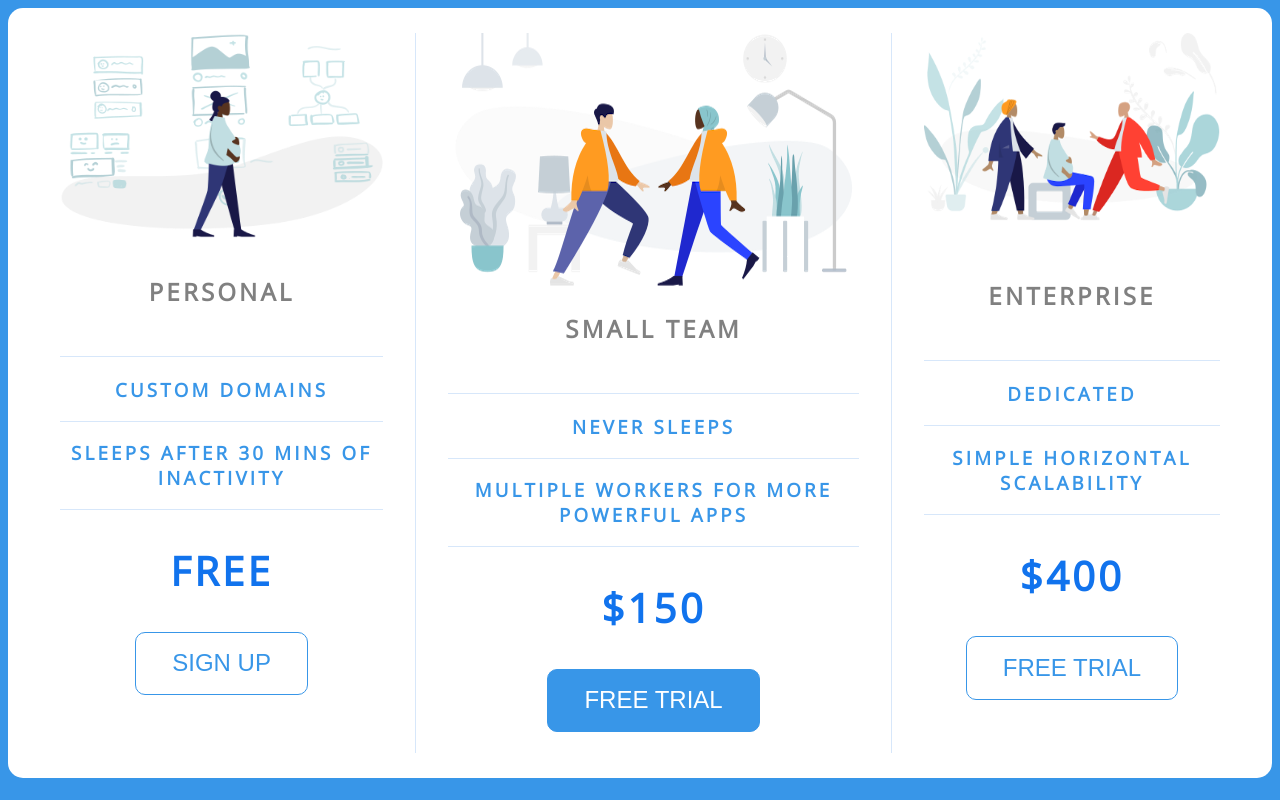
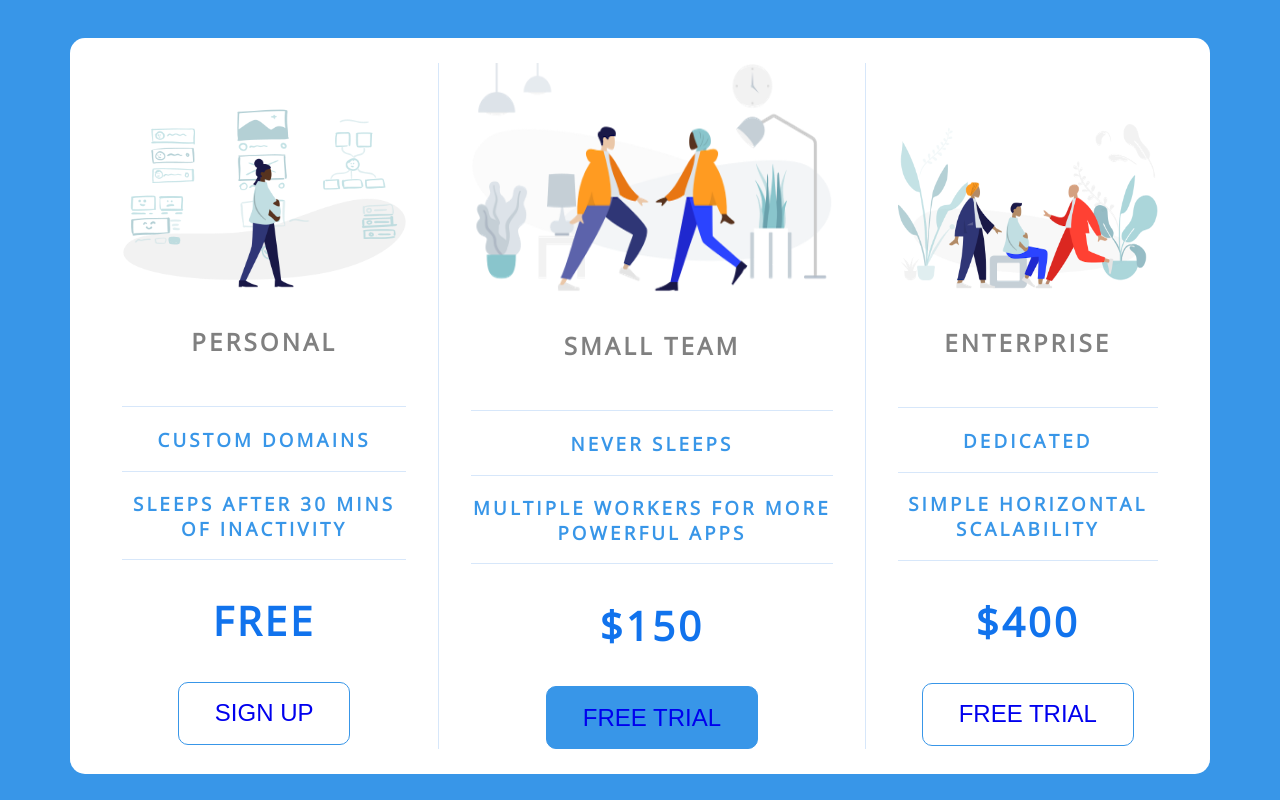
Before and after one commit to Coding-Club-NIT-Meghalaya/WebDevelopersTasks, a plain HTML site: page Task2/prashantkumarved_task2/task2.html in a window 1280 px wide. Drawn offline with nearby package versions, Linux system fonts and the light colour scheme.

Commit message:
all modifications done.

```diff
--- a/Task2/prashantkumarved_task2/task2.css
+++ b/Task2/prashantkumarved_task2/task2.css
@@ -1,3 +1,4 @@
+
 html{
     margin:0;
     padding:0;
@@ -8,20 +9,18 @@ body{
     justify-content: center;
     align-items: center;
 
-
-
 }
 
 .outer-box{
     width: 100%;
-    min-height: 90vh;
-   max-width: 1400px;
-
+    min-height: 80vh;
+   max-width: 1100px;
     background-color: white;
     border-radius:15px;
     display:flex;
     text-transform: uppercase;
     justify-content: space-around;
+   margin-top:30px;
     font-family: 'Open Sans', sans-serif;
     text-align:center;
     padding:25px 20px;
@@ -34,9 +33,16 @@ section{
     padding-left:2em;
     padding-right:2em;
     border-right:.004em solid#d7e7fa;
+
 }
 section img{
     max-width: 100%;
+}
+.image1{
+    padding-top:2.8em;
+}
+.image3{
+    padding-top:3.8em;
 }
 
 h2{
@@ -45,10 +51,8 @@ h2{
     padding-bottom:2em;
     border-bottom: .004em solid#d7e7fa;
 }
-.headache{
-    padding-top:.01em;
-}
-.kidneyache{
+
+.h2.enterprise{
     padding-top:1.4em;
 }
 h3{
@@ -61,16 +65,32 @@ h1{
     color: #1173ed;
 }
 button{
+    text-decoration:none;
+    transition: 50ms all;
     background-color:white;
     color:#3896e8;
     padding: .7em 1.5em;
     font-size:1.5em;
     border:1px solid #3896e8;
     border-radius:10px;
+
+}
+.button{
+    text-decoration:none;
+}
+button:hover{
+background-color:#3896e8;
+color:white;
+cursor: pointer;
 }
 .small_team button{
     background-color:#3896e8;
     color:white;
+}
+.small_team button:hover{
+    background-color:#b2f062;
+    color:white;
+    cursor:pointer;
 }
  .enterprise{
     border:none;
@@ -105,7 +125,7 @@ button{
     section img{
         border-top:.004em solid #d7e7fa;
     }
-    .heartattack{
+    .image1{
         border-top:none;
     }
 
--- a/Task2/prashantkumarved_task2/task2.html
+++ b/Task2/prashantkumarved_task2/task2.html
@@ -13,30 +13,30 @@
 <body>
     <main class="outer-box">
         <section class="personal">
-            <img src="icon1.png" class="heartattack">
+            <img src="icon1.png" class="image1">
             <h2>personal</h2>
             <h3>custom domains</h3>
             <h3>sleeps after 30 mins of inactivity</h3>
             <h1>free</h1>
-            <button>SIGN UP</button>
+            <button><a href="https:google.com"  class="button" >SIGN UP</a></button>
 
         </section>
         <section class="small_team">
             <img src="icon2.png" >
-            <h2 class="headache">small team</h2>
+            <h2 class="h2.small_team">small team</h2>
             <h3>never sleeps</h3>
             <h3>multiple workers for more powerful apps</h3>
             <h1>&dollar;150</h1>
-            <button>FREE TRIAL</button>
+            <button><a href="https:google.com"  class="button" >FREE TRIAL</a></button>
 
         </section>
         <section class="enterprise">
-            <img src="icon3.png" >
-            <h2 class="kidneyache">enterprise</h2>
+            <img src="icon3.png" class="image3" >
+            <h2 class="h2.enterprise">enterprise</h2>
             <h3>dedicated</h3>
             <h3>simple horizontal  scalability</h3>
             <h1>&dollar;400</h1>
-            <button>FREE TRIAL</button>
+            <button><a href="https:google.com"  class="button" >FREE TRIAL</a></button>
 
         </section>
     </main>
```
